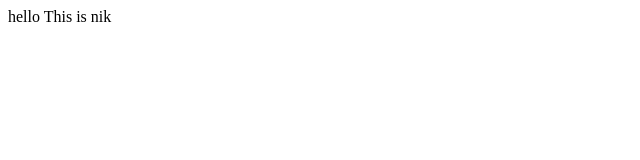
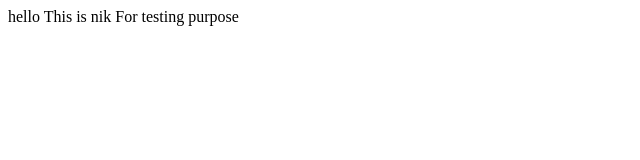
Before and after one commit to Nikhilatgithub/test2, a plain HTML site: page Index.html in a window 1280 px wide. Shown: the whole page, without its empty margins (0-640 px from the left). Drawn offline with Linux system fonts and the light colour scheme.

Commit message:
Update Index.html

```diff
--- a/Index.html
+++ b/Index.html
@@ -3,6 +3,6 @@
 
 hello
 This is nik
-
+For testing purpose
 </body>
 </html>
```
